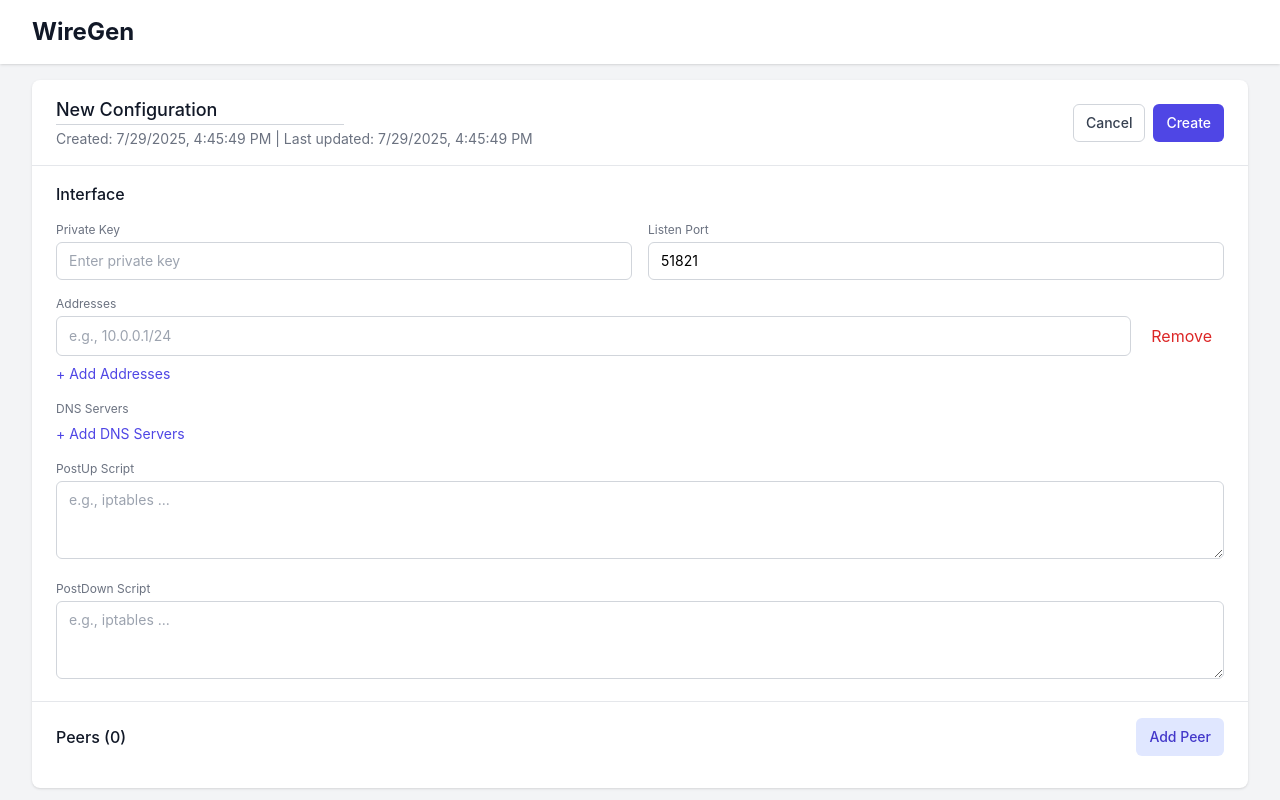
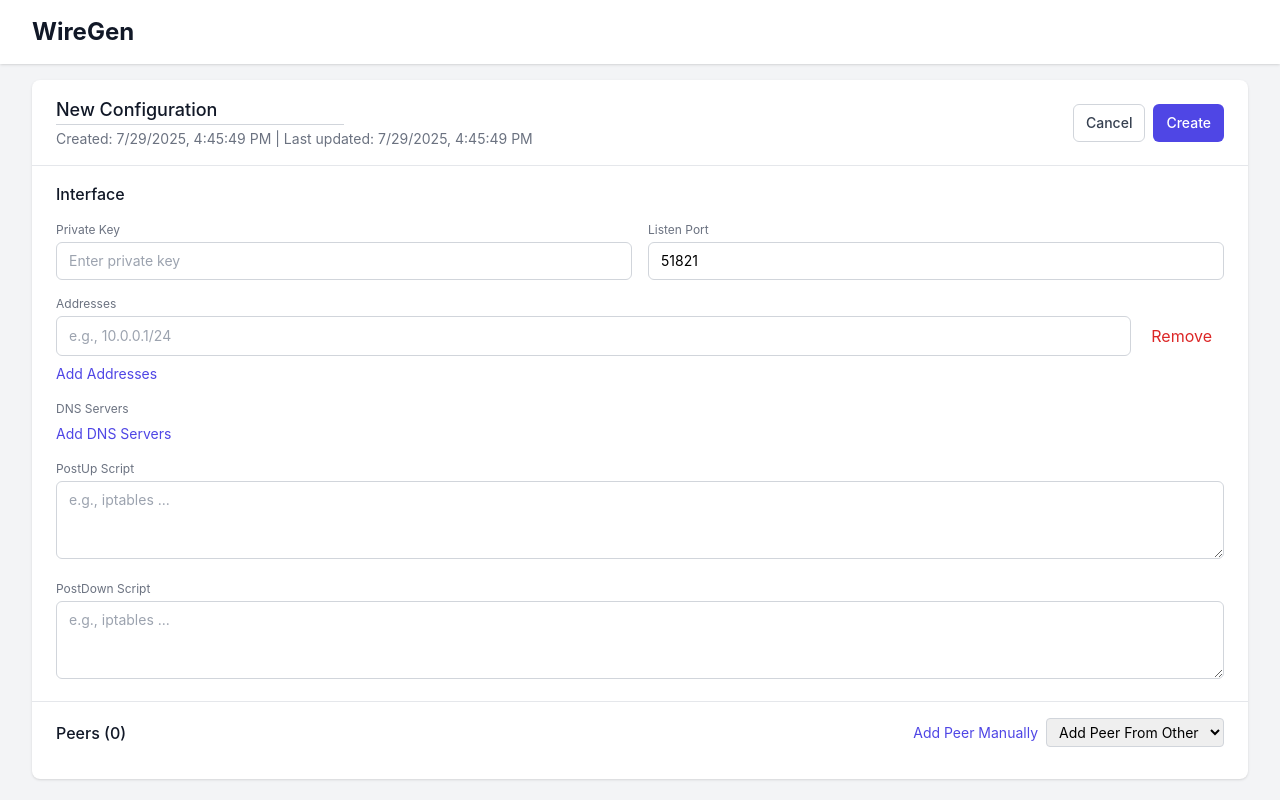
Before and after one commit to chengxuncc/wiregen, a React (Create React App) app: page / in a window 1280 px wide. Both pictures are taken after typing "Sample" into the empty fields and a click on the button "Add New". Shown: the top 800 px of the page. Built offline with nearby package versions, Linux system fonts and the light colour scheme; the HTML template or start-up script is replaced by a standard one.

Commit message:
bind peer from config

```diff
--- a/src/components/ConfigDetail.tsx
+++ b/src/components/ConfigDetail.tsx
@@ -1,8 +1,9 @@
 import React, {useEffect, useState} from 'react';
 import {WireGuardConfig} from '../types/WireGuardConfig';
 import {DEFAULT_SETTINGS, Settings} from '../types/Settings';
-import { v4 as uuidv4 } from 'uuid';
+import {v4 as uuidv4} from 'uuid';
 import QRCode from 'qrcode';
+import {useConfig} from '../contexts/ConfigContext';
 
 interface ConfigDetailProps {
   config?: WireGuardConfig;
@@ -89,13 +90,15 @@ const EditableArrayField = ({label, values, onChange, placeholder = 'Add new ite
         onClick={() => onChange([...values, ''])}
         className="text-indigo-600 hover:text-indigo-700 text-sm"
       >
-        + Add {label}
+        Add {label}
       </button>
     </div>
   </div>
 );
 
 const ConfigDetail: React.FC<ConfigDetailProps> = ({config, settings, onSave, onDelete, onBack, onCancel}) => {
+  const configContext = useConfig();
+  const allConfigs = configContext.configs || [];
   // Create empty config for new configurations
   const createEmptyConfig = (): WireGuardConfig => ({
     id: uuidv4(),
@@ -214,6 +217,24 @@ const ConfigDetail: React.FC<ConfigDetailProps> = ({config, settings, onSave, on
       endpoint: '',
       presharedKey: '',
       persistentKeepalive: undefined
+    };
+    setEditedConfig(prev => ({
+      ...prev,
+      peers: [...prev.peers, newPeer]
+    }));
+  };
+
+  // Add peer as another config
+  const addPeerFromConfig = (configId: string) => {
+    const peerConfig = allConfigs.find(c => c.id === configId);
+    if (!peerConfig) return;
+    const newPeer = {
+      publicKey: peerConfig.interface.privateKey, // or peerConfig.publicKey if available
+      allowedIPs: peerConfig.interface.address,
+      endpoint: '',
+      presharedKey: '',
+      persistentKeepalive: undefined,
+      configId: peerConfig.id
     };
     setEditedConfig(prev => ({
       ...prev,
@@ -408,60 +429,70 @@ const ConfigDetail: React.FC<ConfigDetailProps> = ({config, settings, onSave, on
             <h4 className="text-md font-medium text-gray-900">
               Peers ({editedConfig.peers.length})
             </h4>
+            <div className="flex items-center gap-2">
               <button
                 onClick={addPeer}
-              className="inline-flex items-center px-3 py-2 border border-transparent text-sm font-medium rounded-md text-indigo-700 bg-indigo-100 hover:bg-indigo-200 focus:outline-none focus:ring-2 focus:ring-offset-2 focus:ring-indigo-500"
+                className="text-indigo-600 hover:text-indigo-700 text-sm"
               >
-              Add Peer
+                Add Peer Manually
               </button>
+              <select
+                className="text-sm border border-gray-300 rounded px-2 py-1"
+                defaultValue=""
+                onChange={e => {
+                  if (e.target.value) {
+                    addPeerFromConfig(e.target.value);
+                    e.target.value = '';
+                  }
+                }}
+              >
+                <option value="">Add Peer From Other</option>
+                {allConfigs.filter(c => c.id !== editedConfig.id).map(c => (
+                  <option key={c.id} value={c.id}>{c.name}</option>
+                ))}
+              </select>
+            </div>
           </div>
           <div className="space-y-4">
-            {editedConfig.peers.map((peer, index) => (
-              <div key={index} className="border border-gray-200 rounded-lg p-4">
-                <div className="flex justify-between items-center mb-3">
-                  <h5 className="text-sm font-medium text-gray-900">Peer {index + 1}</h5>
-                  <button
-                    onClick={() => removePeer(index)}
-                    className="text-red-600 hover:text-red-700 text-sm"
-                  >
-                    Remove
-                  </button>
-                </div>
-                <div className="grid grid-cols-1 gap-4 sm:grid-cols-2">
+            {editedConfig.peers.map((peer, i) => (
+              <div key={i} className="border rounded p-3 mb-2 bg-gray-50">
+                {peer.configId ? (
+                  <div className="text-xs text-indigo-700 mb-1">Peer from
+                    config: {allConfigs.find(c => c.id === peer.configId)?.name || peer.configId}</div>
+                ) : null}
+                {/* Existing peer fields UI here */}
                 <EditableField
                   label="Public Key"
                   value={peer.publicKey}
-                    onChange={(value) => updatePeer(index, {publicKey: value})}
-                    placeholder="Enter public key"
+                  onChange={val => updatePeer(i, {publicKey: val})}
+                />
+                <EditableArrayField
+                  label="Allowed IPs"
+                  values={peer.allowedIPs}
+                  onChange={vals => updatePeerAllowedIPs(i, vals)}
+                />
+                <EditableField
+                  label="Endpoint"
+                  value={peer.endpoint || ''}
+                  onChange={val => updatePeer(i, {endpoint: val})}
                 />
                 <EditableField
                   label="Preshared Key"
                   value={peer.presharedKey || ''}
-                    onChange={(value) => updatePeer(index, {presharedKey: value || undefined})}
-                    placeholder="Optional"
-                  />
-                  <EditableField
-                    label="Endpoint"
-                    value={peer.endpoint || ''}
-                    onChange={(value) => updatePeer(index, {endpoint: value || undefined})}
-                    placeholder="e.g., example.com:51820"
+                  onChange={val => updatePeer(i, {presharedKey: val})}
                 />
                 <EditableField
                   label="Persistent Keepalive"
                   value={peer.persistentKeepalive?.toString() || ''}
-                    onChange={(value) => updatePeer(index, {persistentKeepalive: value ? parseInt(value) : undefined})}
+                  onChange={val => updatePeer(i, {persistentKeepalive: val ? parseInt(val) : undefined})}
                   type="number"
-                    placeholder="Default"
                 />
-                  <div className="sm:col-span-2">
-                    <EditableArrayField
-                      label="Allowed IPs"
-                      values={peer.allowedIPs}
-                      onChange={(values) => updatePeerAllowedIPs(index, values)}
-                      placeholder="e.g., 10.0.0.2/32"
-                    />
-                  </div>
-                </div>
+                <button
+                  onClick={() => removePeer(i)}
+                  className="mt-2 text-red-600 hover:text-red-800 text-xs"
+                >
+                  Remove Peer
+                </button>
               </div>
             ))}
           </div>
@@ -497,7 +528,8 @@ const ConfigDetail: React.FC<ConfigDetailProps> = ({config, settings, onSave, on
                   />
                 </div>
               ) : (
-                <div className="w-64 h-64 bg-gray-100 border border-gray-200 rounded-lg flex items-center justify-center">
+                <div
+                  className="w-64 h-64 bg-gray-100 border border-gray-200 rounded-lg flex items-center justify-center">
                   <span className="text-gray-400 text-sm">Generating QR Code...</span>
                 </div>
               )}
--- a/src/types/WireGuardConfig.ts
+++ b/src/types/WireGuardConfig.ts
@@ -6,6 +6,8 @@ export interface PeerConfig {
   endpoint?: string;
   persistentKeepalive?: number;
   presharedKey?: string;
+  // Optionally reference another config as a peer
+  configId?: string;
 }
 
 export interface InterfaceConfig {
```
Lines whose indentation alone changed are shown as unchanged.
